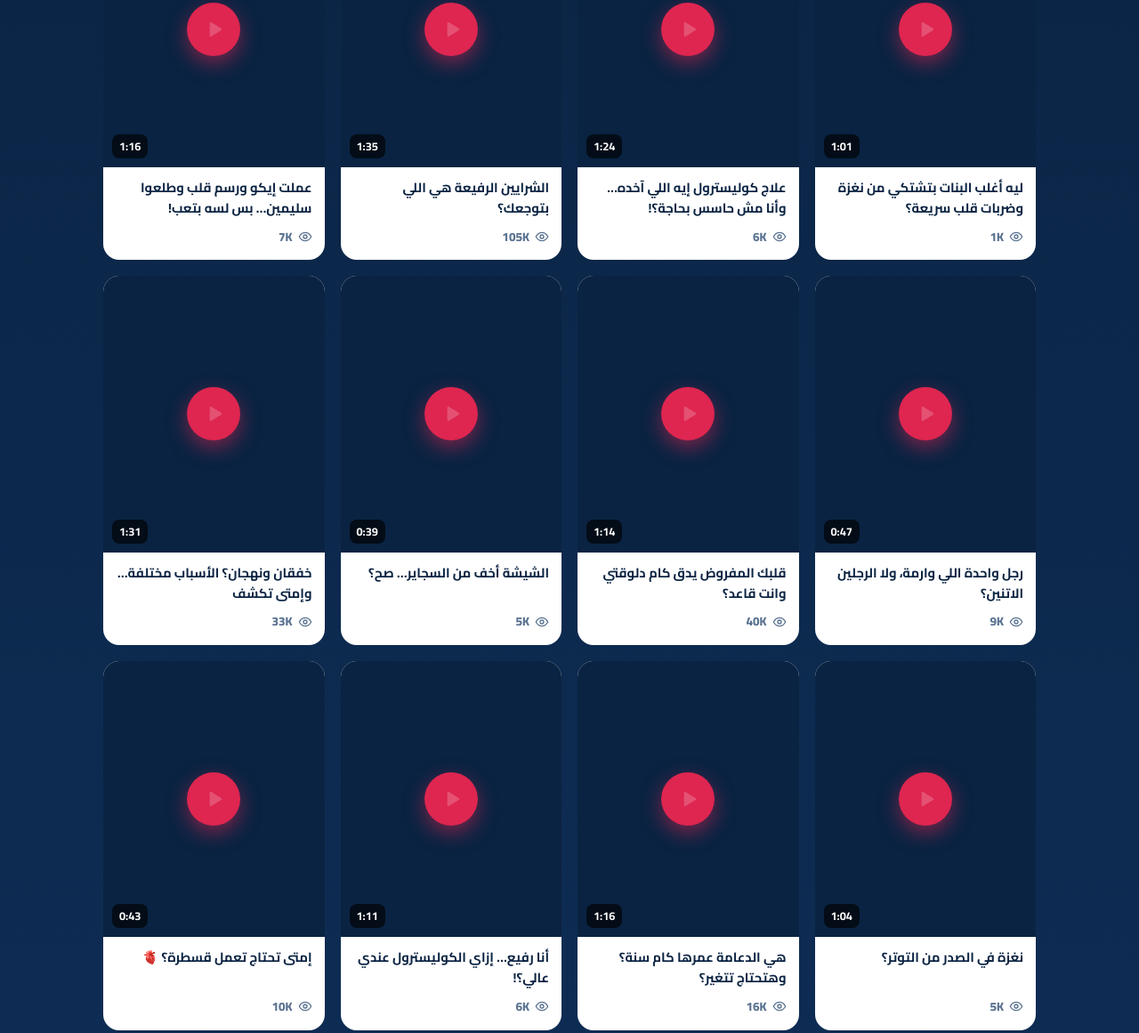
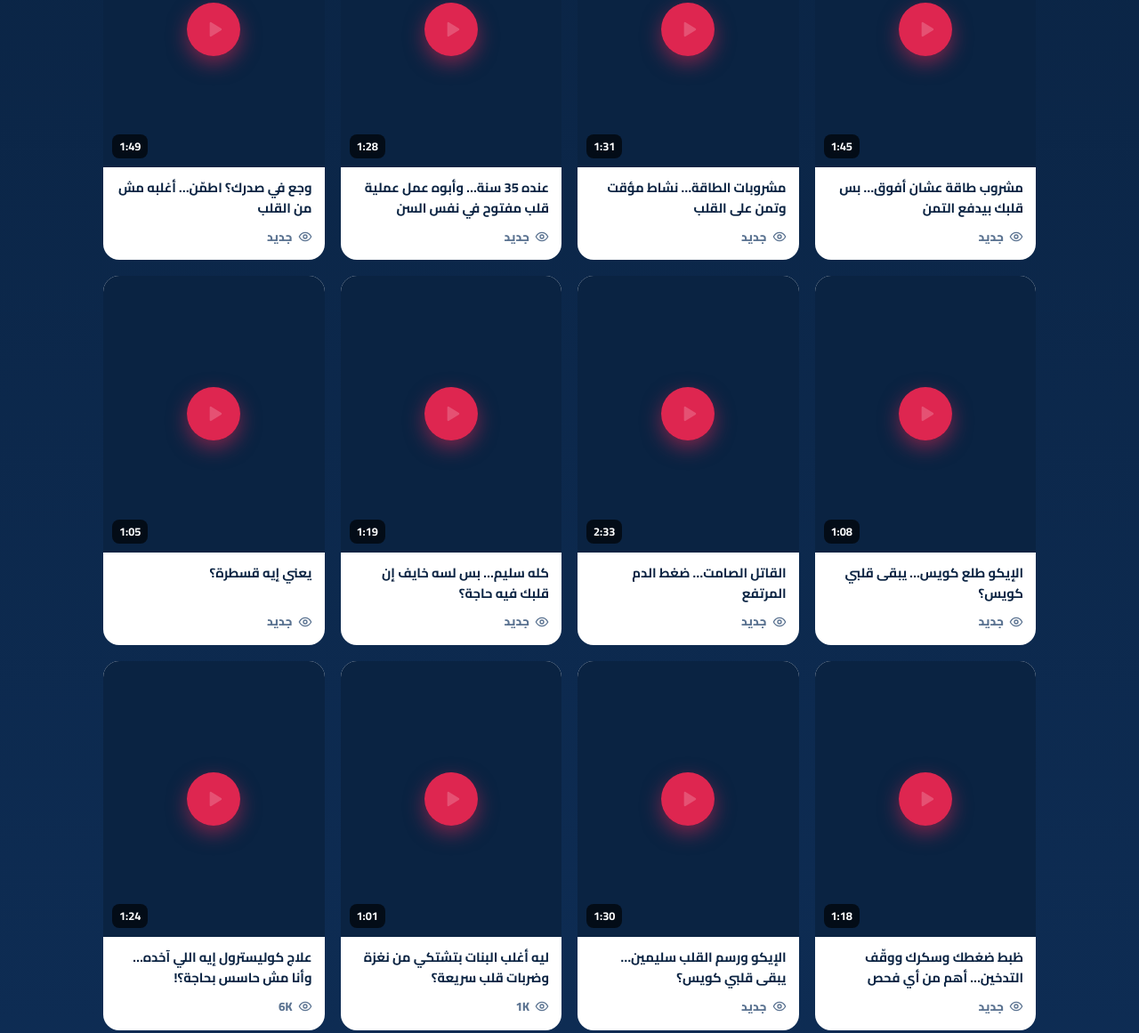
Before and after one commit to bhaaelqassas-oss/bhaaelqassas-oss.github.io, a plain HTML site: page index.html in a window 1280 px wide. Shown: the part 3038-4199 px from the top of the page at 89% size. Drawn offline with Linux system fonts and the light colour scheme; no server answers.

Commit message:
Add 10 new Facebook videos (13-23 Nov) to videos section

```diff
--- a/index.html
+++ b/index.html
@@ -351,6 +351,16 @@
     </div>
     <div class="vf-bar" role="group" aria-label="فلتر الفيديوهات"><button type="button" class="vf on" data-f="all">الكل</button><button type="button" class="vf" data-f="top">الأكثر مشاهدة</button><button type="button" class="vf" data-f="cases">حالات وقسطرة</button><button type="button" class="vf" data-f="symp">أعراض وفحوصات</button><button type="button" class="vf" data-f="habit">عادات وتغذية</button><button type="button" class="vf" data-f="tips">نصائح عامة</button></div>
     <div class="v-grid" id="vgrid">
+      <a class="vc" href="https://www.facebook.com/reel/1186168237424301" data-id="1186168237424301" data-cat="habit" data-v="0" data-d="2026-11-23" target="_blank" rel="noopener"><span class="vc-poster" style="background-image:none"><svg class="ic play" aria-hidden="true"><use href="#play"/></svg><span class="vc-dur">1:45</span></span><span class="vc-body"><span class="vc-t">مشروب طاقة عشان أفوق… بس قلبك بيدفع التمن</span><span class="vc-m"><svg class="ic" aria-hidden="true"><use href="#eye"/></svg><b>جديد</b></span></span></a>
+      <a class="vc" href="https://www.facebook.com/reel/1989109945828297" data-id="1989109945828297" data-cat="cases" data-v="0" data-d="2026-11-22" target="_blank" rel="noopener"><span class="vc-poster" style="background-image:none"><svg class="ic play" aria-hidden="true"><use href="#play"/></svg><span class="vc-dur">1:28</span></span><span class="vc-body"><span class="vc-t">عنده 35 سنة… وأبوه عمل عملية قلب مفتوح في نفس السن</span><span class="vc-m"><svg class="ic" aria-hidden="true"><use href="#eye"/></svg><b>جديد</b></span></span></a>
+      <a class="vc" href="https://www.facebook.com/reel/1675347237375221" data-id="1675347237375221" data-cat="habit" data-v="0" data-d="2026-11-22" target="_blank" rel="noopener"><span class="vc-poster" style="background-image:none"><svg class="ic play" aria-hidden="true"><use href="#play"/></svg><span class="vc-dur">1:31</span></span><span class="vc-body"><span class="vc-t">مشروبات الطاقة… نشاط مؤقت وتمن على القلب</span><span class="vc-m"><svg class="ic" aria-hidden="true"><use href="#eye"/></svg><b>جديد</b></span></span></a>
+      <a class="vc" href="https://www.facebook.com/reel/1146807417798601" data-id="1146807417798601" data-cat="symp" data-v="0" data-d="2026-11-21" target="_blank" rel="noopener"><span class="vc-poster" style="background-image:none"><svg class="ic play" aria-hidden="true"><use href="#play"/></svg><span class="vc-dur">1:49</span></span><span class="vc-body"><span class="vc-t">وجع في صدرك؟ اطمّن… أغلبه مش من القلب</span><span class="vc-m"><svg class="ic" aria-hidden="true"><use href="#eye"/></svg><b>جديد</b></span></span></a>
+      <a class="vc" href="https://www.facebook.com/reel/1467136588729555" data-id="1467136588729555" data-cat="symp" data-v="0" data-d="2026-11-20" target="_blank" rel="noopener"><span class="vc-poster" style="background-image:none"><svg class="ic play" aria-hidden="true"><use href="#play"/></svg><span class="vc-dur">1:08</span></span><span class="vc-body"><span class="vc-t">الإيكو طلع كويس… يبقى قلبي كويس؟</span><span class="vc-m"><svg class="ic" aria-hidden="true"><use href="#eye"/></svg><b>جديد</b></span></span></a>
+      <a class="vc" href="https://www.facebook.com/reel/1165840292509204" data-id="1165840292509204" data-cat="tips" data-v="0" data-d="2026-11-18" target="_blank" rel="noopener"><span class="vc-poster" style="background-image:none"><svg class="ic play" aria-hidden="true"><use href="#play"/></svg><span class="vc-dur">2:33</span></span><span class="vc-body"><span class="vc-t">القاتل الصامت… ضغط الدم المرتفع</span><span class="vc-m"><svg class="ic" aria-hidden="true"><use href="#eye"/></svg><b>جديد</b></span></span></a>
+      <a class="vc" href="https://www.facebook.com/reel/1860720901599681" data-id="1860720901599681" data-cat="cases" data-v="0" data-d="2026-11-16" target="_blank" rel="noopener"><span class="vc-poster" style="background-image:none"><svg class="ic play" aria-hidden="true"><use href="#play"/></svg><span class="vc-dur">1:05</span></span><span class="vc-body"><span class="vc-t">يعني إيه قسطرة؟</span><span class="vc-m"><svg class="ic" aria-hidden="true"><use href="#eye"/></svg><b>جديد</b></span></span></a>
+      <a class="vc" href="https://www.facebook.com/reel/3450193255169868" data-id="3450193255169868" data-cat="symp" data-v="0" data-d="2026-11-16" target="_blank" rel="noopener"><span class="vc-poster" style="background-image:none"><svg class="ic play" aria-hidden="true"><use href="#play"/></svg><span class="vc-dur">1:19</span></span><span class="vc-body"><span class="vc-t">كله سليم… بس لسه خايف إن قلبك فيه حاجة؟</span><span class="vc-m"><svg class="ic" aria-hidden="true"><use href="#eye"/></svg><b>جديد</b></span></span></a>
+      <a class="vc" href="https://www.facebook.com/reel/1109689571849946" data-id="1109689571849946" data-cat="tips" data-v="0" data-d="2026-11-15" target="_blank" rel="noopener"><span class="vc-poster" style="background-image:none"><svg class="ic play" aria-hidden="true"><use href="#play"/></svg><span class="vc-dur">1:18</span></span><span class="vc-body"><span class="vc-t">ظبط ضغطك وسكرك ووقّف التدخين… أهم من أي فحص</span><span class="vc-m"><svg class="ic" aria-hidden="true"><use href="#eye"/></svg><b>جديد</b></span></span></a>
+      <a class="vc" href="https://www.facebook.com/reel/1175849501544112" data-id="1175849501544112" data-cat="symp" data-v="0" data-d="2026-11-13" target="_blank" rel="noopener"><span class="vc-poster" style="background-image:none"><svg class="ic play" aria-hidden="true"><use href="#play"/></svg><span class="vc-dur">1:30</span></span><span class="vc-body"><span class="vc-t">الإيكو ورسم القلب سليمين… يبقى قلبي كويس؟</span><span class="vc-m"><svg class="ic" aria-hidden="true"><use href="#eye"/></svg><b>جديد</b></span></span></a>
       <a class="vc" href="https://www.facebook.com/reel/892846903850220" data-id="892846903850220" data-cat="habit" data-v="1194" data-d="2026-11-11" target="_blank" rel="noopener"><span class="vc-poster" style="background-image:none"><svg class="ic play" aria-hidden="true"><use href="#play"/></svg><span class="vc-dur">1:01</span></span><span class="vc-body"><span class="vc-t">ليه أغلب البنات بتشتكي من نغزة وضربات قلب سريعة؟</span><span class="vc-m"><svg class="ic" aria-hidden="true"><use href="#eye"/></svg><b>1K</b></span></span></a>
       <a class="vc" href="https://www.facebook.com/reel/1629136689225242" data-id="1629136689225242" data-cat="tips" data-v="6193" data-d="2026-11-09" target="_blank" rel="noopener"><span class="vc-poster" style="background-image:none"><svg class="ic play" aria-hidden="true"><use href="#play"/></svg><span class="vc-dur">1:24</span></span><span class="vc-body"><span class="vc-t">علاج كوليسترول إيه اللي آخده… وأنا مش حاسس بحاجة؟!</span><span class="vc-m"><svg class="ic" aria-hidden="true"><use href="#eye"/></svg><b>6K</b></span></span></a>
       <a class="vc" href="https://www.facebook.com/reel/3054146391601631" data-id="3054146391601631" data-cat="cases" data-v="105497" data-d="2026-11-07" target="_blank" rel="noopener"><span class="vc-poster" style="background-image:none"><svg class="ic play" aria-hidden="true"><use href="#play"/></svg><span class="vc-dur">1:35</span></span><span class="vc-body"><span class="vc-t">الشرايين الرفيعة هي اللي بتوجعك؟</span><span class="vc-m"><svg class="ic" aria-hidden="true"><use href="#eye"/></svg><b>105K</b></span></span></a>
```
